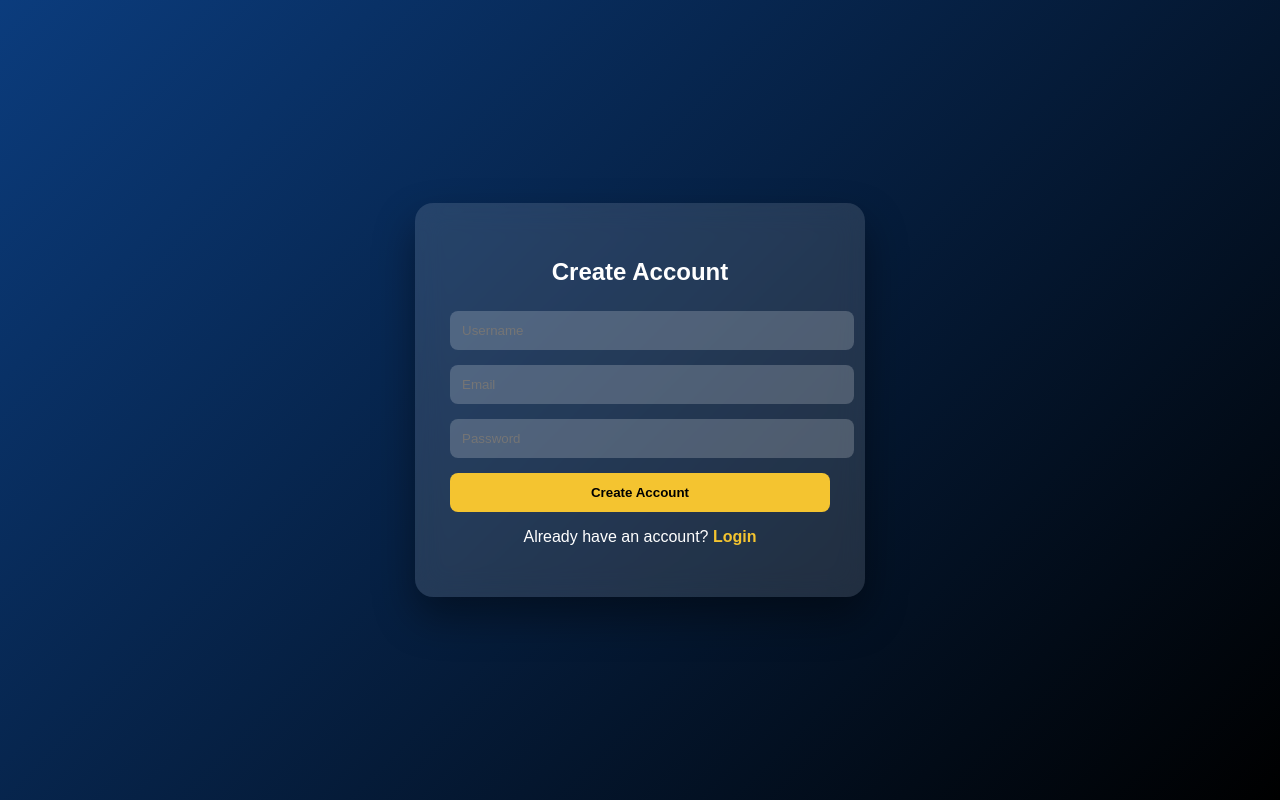
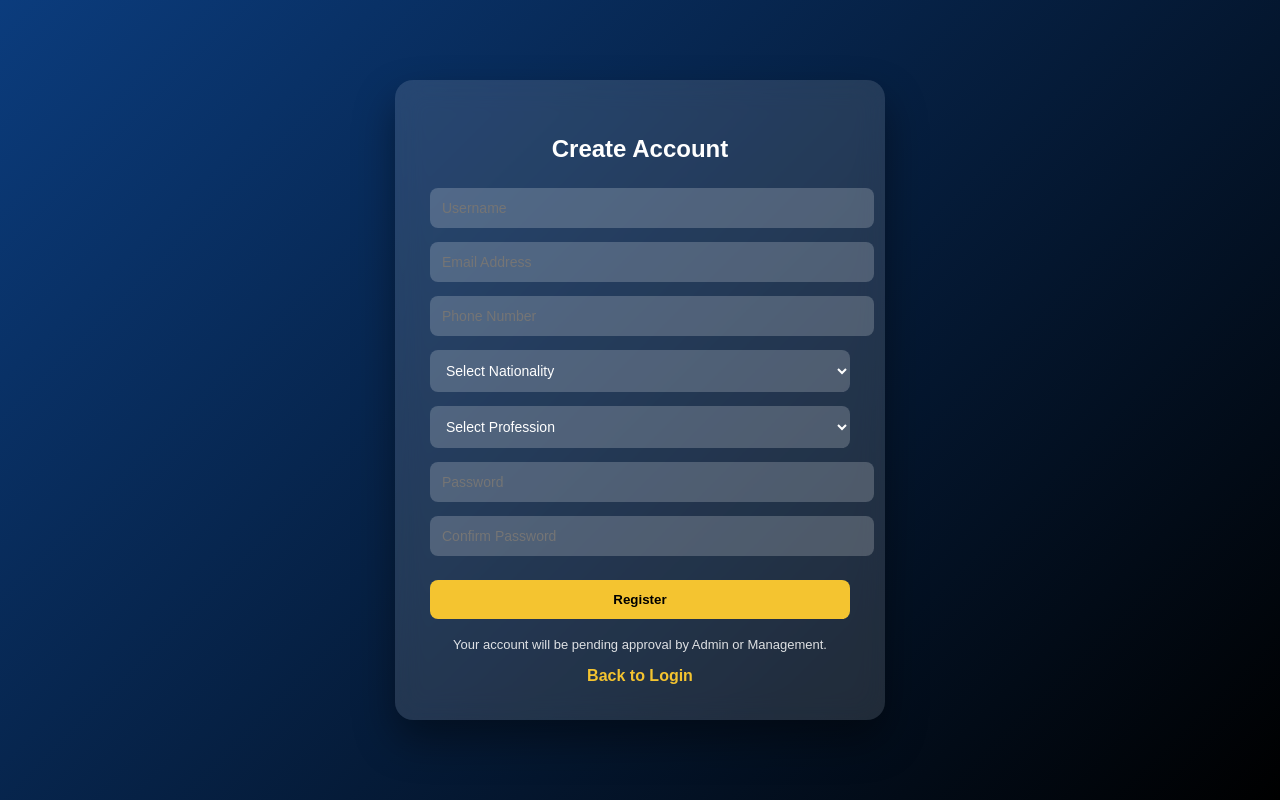
Before and after one commit to yasser116926/PROACTIVE_PROJECT, a Django app: page /api/signup/ in a window 1280 px wide. Run offline with Django 5.2, Linux system fonts and the light colour scheme.

```diff
--- a/accounts/urls.py
+++ b/accounts/urls.py
@@ -3,6 +3,8 @@ from rest_framework.routers import DefaultRouter
 from .views import UserViewSet, approve_users, signup_view, login_view, FlightApprovalList, ApproveFlight
 from . import views
 from .views import profile_view
+from .views import logout_view
+
 router = DefaultRouter()
 router.register(r'users', UserViewSet, basename='user')
 
@@ -17,5 +19,7 @@ urlpatterns = [
     path("flight-approve/<int:student_id>/", ApproveFlight.as_view(), name="flight_approve"),
     path("pending/", views.pending_approval, name="pending"),
     path('profile/', profile_view, name='profile'),
+    path("logout/", logout_view, name="logout"),
+
 
 ]
--- a/accounts/views.py
+++ b/accounts/views.py
@@ -154,3 +154,10 @@ def profile_view(request):
         'profile': profile,
         'form': form,
     })
+
+from django.contrib.auth import logout
+from django.shortcuts import redirect
+
+def logout_view(request):
+    logout(request)
+    return redirect("accounts:login")  # or your index view name
--- a/frontend/templates/signup.html
+++ b/frontend/templates/signup.html
@@ -7,7 +7,7 @@
     <style>
       body {
         margin: 0;
-        height: 100vh;
+        min-height: 100vh;
         display: flex;
         justify-content: center;
         align-items: center;
@@ -16,7 +16,7 @@
       }
 
       .glass-box {
-        width: 380px;
+        width: 420px;
         padding: 35px;
         border-radius: 18px;
         background: rgba(255, 255, 255, 0.12);
@@ -30,14 +30,20 @@
         margin-bottom: 25px;
       }
 
-      input {
+      input,
+      select {
         width: 100%;
         padding: 12px;
-        margin-bottom: 15px;
+        margin-bottom: 14px;
         border-radius: 8px;
         border: none;
         background: rgba(255, 255, 255, 0.2);
         color: white;
+        font-size: 14px;
+      }
+
+      select option {
+        color: black;
       }
 
       button {
@@ -48,6 +54,14 @@
         border-radius: 8px;
         font-weight: bold;
         cursor: pointer;
+        margin-top: 10px;
+      }
+
+      .note {
+        margin-top: 18px;
+        font-size: 13px;
+        text-align: center;
+        opacity: 0.85;
       }
 
       .link {
@@ -69,22 +83,51 @@
 
       <form method="post">
         {% csrf_token %}
+
         <input type="text" name="username" placeholder="Username" required />
-        <input type="email" name="email" placeholder="Email" required />
+        <input type="email" name="email" placeholder="Email Address" required />
+        <input type="text" name="phone" placeholder="Phone Number" required />
+
+        <select name="nationality" required>
+          <option value="">Select Nationality</option>
+          <option value="KE">🇰🇪 Kenya</option>
+          <option value="SD">🇸🇩 Sudan</option>
+          <option value="SA">🇸🇦 Saudi Arabia</option>
+          <option value="EG">🇪🇬 Egypt</option>
+          <option value="AE">🇦🇪 UAE</option>
+        </select>
+
+        <select name="profession" required>
+          <option value="">Select Profession</option>
+          <option value="MANAGEMENT">Management</option>
+          <option value="STAFF">Staff</option>
+          <option value="INSTRUCTOR">Instructor</option>
+          <option value="STUDENT">Student Pilot</option>
+        </select>
+
         <input
           type="password"
-          name="password"
+          name="password1"
           placeholder="Password"
           required
         />
-        <button type="submit">Create Account</button>
+
+        <input
+          type="password"
+          name="password2"
+          placeholder="Confirm Password"
+          required
+        />
+
+        <button type="submit">Register</button>
       </form>
 
+      <div class="note">
+        Your account will be pending approval by Admin or Management.
+      </div>
+
       <div class="link">
-        <p>
-          Already have an account?
-          <a href="{% url 'accounts:login' %}">Login</a>
-        </p>
+        <a href="{% url 'accounts:login' %}">Back to Login</a>
       </div>
     </div>
   </body>
```
Also changed, not shown: frontend/templates/index.html (+22 -0 lines), db.sqlite3.
